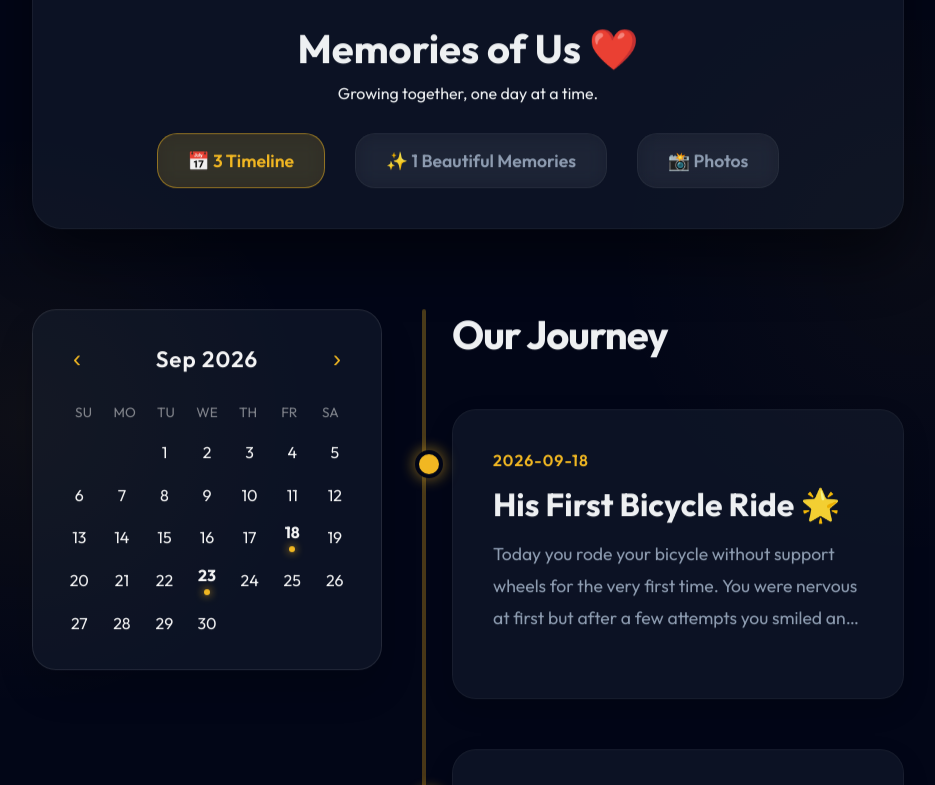
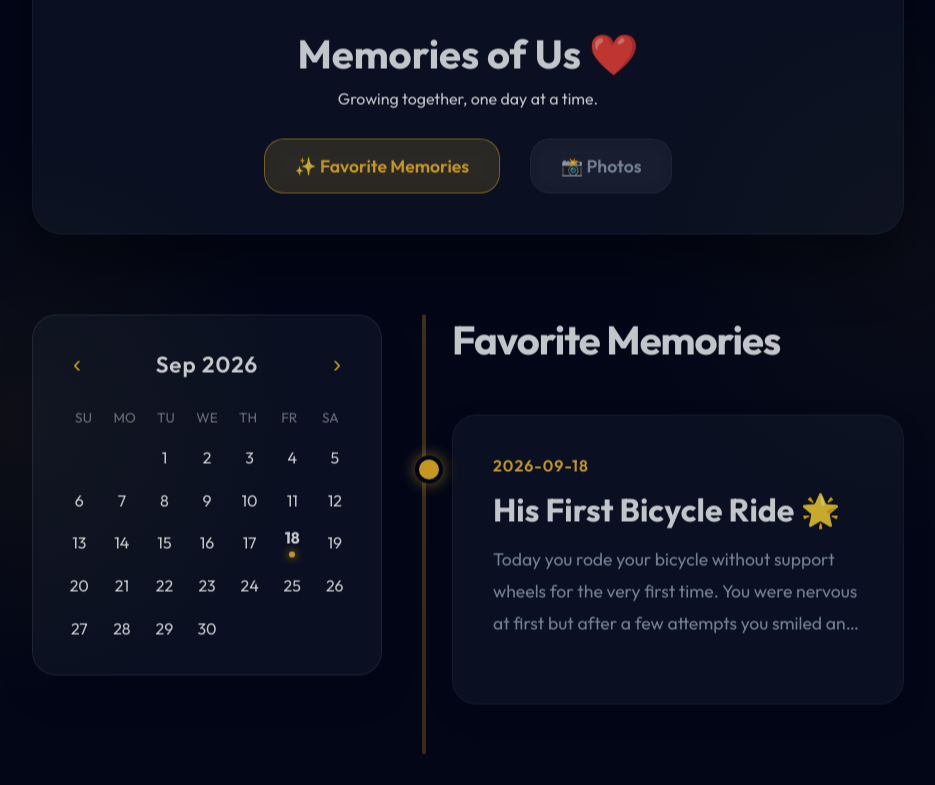
Before and after one commit to surajraviralaofficial/fatherson-website, a Next.js app: page / in a window 1280 px wide. Shown: the part 780-1565 px from the top of the page, without its empty margins (172-1107 px from the left). Built offline with nearby package versions, Linux system fonts and the light colour scheme.

Commit message:
UI update: removed timeline button, updated favorites button

```diff
--- a/src/app/page.tsx
+++ b/src/app/page.tsx
@@ -20,7 +20,7 @@ export default function Home() {
   const [selectedDate, setSelectedDate] = useState<string | null>(null);
 
   // Toggles between timeline, gallery, and favorites
-  const [viewMode, setViewMode] = useState<'timeline' | 'gallery' | 'favorites'>('timeline');
+  const [viewMode, setViewMode] = useState<'timeline' | 'gallery' | 'favorites'>('favorites');
 
   // Controls the full screen modal
   const [activeMemory, setActiveMemory] = useState<Memory | null>(null);
@@ -57,17 +57,10 @@ export default function Home() {
               {/* Interactive View Toggles */}
               <div className={styles.stats}>
                 <button
-                  className={`${styles.statBtn} ${viewMode === 'timeline' ? styles.activeStat : ''}`}
-                  onClick={() => setViewMode('timeline')}
-                >
-                  📅 {memories.length} Timeline
-                </button>
-
-                <button
                   className={`${styles.statBtn} ${viewMode === 'favorites' ? styles.activeStat : ''}`}
                   onClick={() => setViewMode('favorites')}
                 >
-                  ✨ {memories.filter(m => m.isFavorite).length} Beautiful Memories
+                  ✨ Favorite Memories
                 </button>
 
                 <button
```
